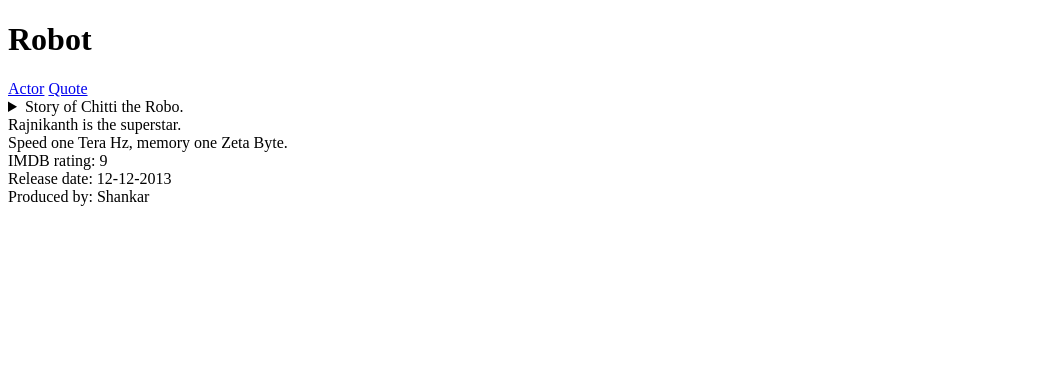
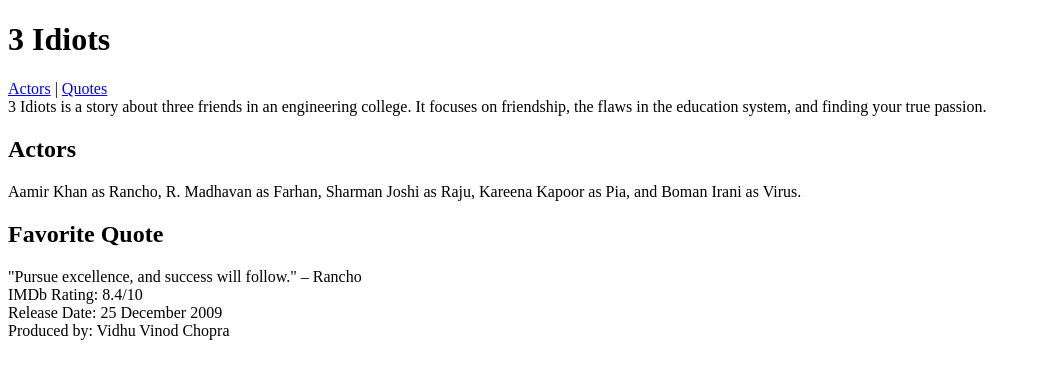
Before and after one commit to acciojob/semantic-imdb-KnightAbhay, a website: page main.html in a window 1280 px wide. Shown: the whole page, without its empty margins (0-1041 px from the left). Drawn offline with Linux system fonts and the light colour scheme.

Commit message:
created a submission

```diff
--- a/main.html
+++ b/main.html
@@ -1,37 +1,48 @@
 <!DOCTYPE html>
 <html>
   <head>
-    <title>Robot - Movie Page</title>
-    <link rel="stylesheet" href="styles.css" />
+    <title>3 Idiots - Movie Page</title>
   </head>
+  <body>
 
-  <body>
-    <h1>Robot</h1>
+    <!-- Header -->
+    <header>
+      <h1>3 Idiots</h1>
+    </header>
 
+    <!-- Navigation -->
     <nav>
-      <a id="nav-actor" href="#actor">Actor</a>
-      <a id="nav-quote" href="#quote">Quote</a>
+      <a id="nav-actor" href="#actor">Actors</a> |
+      <a id="nav-quote" href="#quote">Quotes</a>
     </nav>
 
-    <!-- Proper use of summary inside details -->
-    <details>
-      <summary>Story of Chitti the Robo.</summary>
-      <p>Chitti is a humanoid robot developed for helping humans but later becomes self-aware, leading to dramatic turns in the story.</p>
-    </details>
+    <!-- Summary -->
+    <summary>
+      3 Idiots is a story about three friends in an engineering college. It focuses on friendship, the flaws in the education system, and finding your true passion.
+    </summary>
 
+    <!-- Actor Section -->
     <section id="actor">
-      Rajnikanth is the superstar.
+      <h2>Actors</h2>
+      Aamir Khan as Rancho, R. Madhavan as Farhan, Sharman Joshi as Raju, Kareena Kapoor as Pia, and Boman Irani as Virus.
     </section>
 
+    <!-- Quote Section -->
     <section id="quote">
-      Speed one Tera Hz, memory one Zeta Byte.
+      <h2>Favorite Quote</h2>
+      "Pursue excellence, and success will follow." – Rancho
     </section>
 
-    <aside>IMDB rating: 9</aside>
-    <aside>Release date: 12-12-2013</aside>
+    <!-- Aside -->
+    <aside>
+      IMDb Rating: 8.4/10 <br />
+      Release Date: 25 December 2009
+    </aside>
 
-    <footer>Produced by: Shankar</footer>
+    <!-- Footer -->
+    <footer>
+      Produced by: Vidhu Vinod Chopra
+    </footer>
 
-    <script type="text/javascript" src="./script.js"></script>
   </body>
 </html>
```
